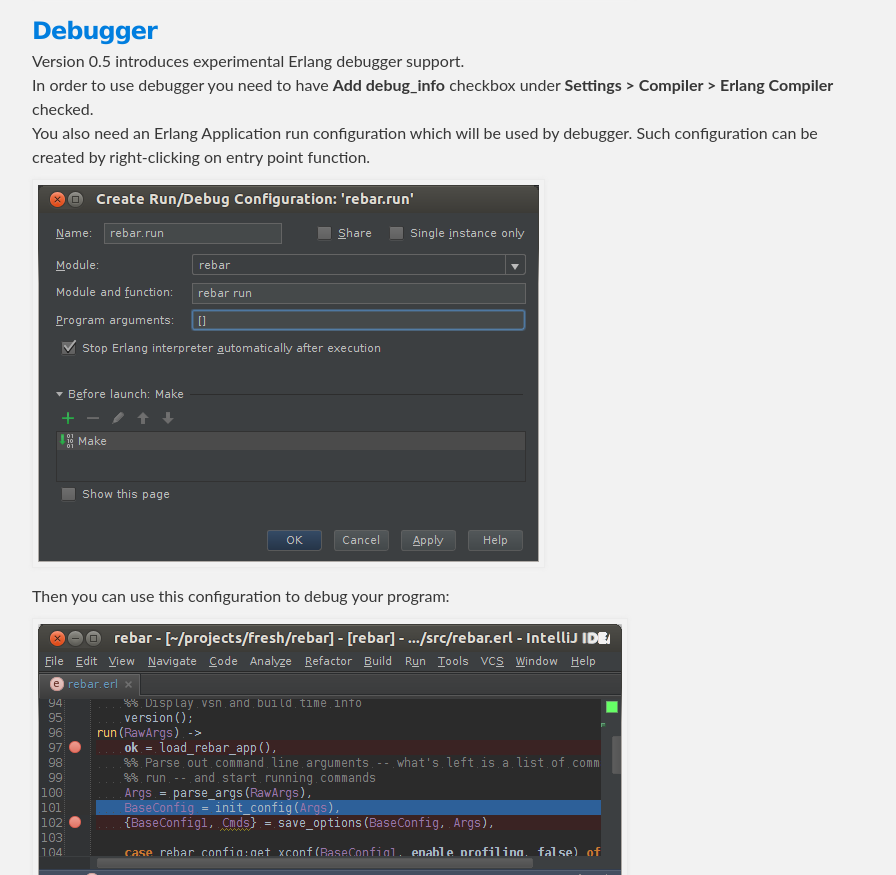
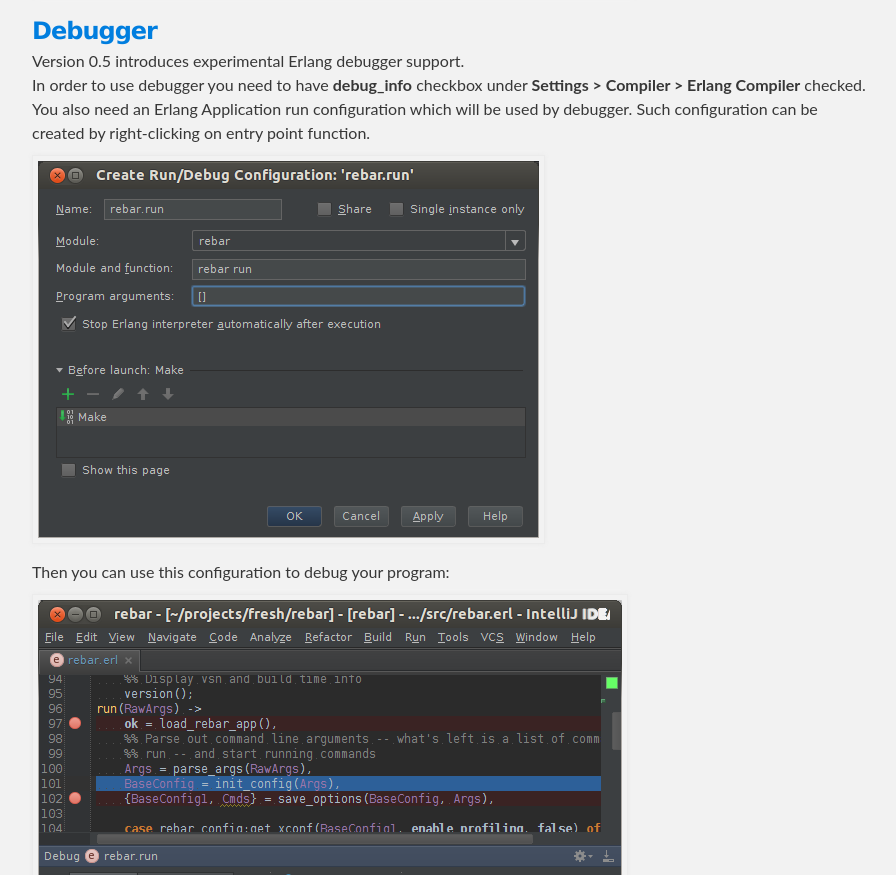
Before and after one commit to ignatov/intellij-erlang, a plain HTML site: page index.html in a window 1280 px wide. Shown: the part 7052-7927 px from the top of the page, without its empty margins (188-1084 px from the left). Drawn offline with Linux system fonts and the light colour scheme.

Commit message:
small fix

```diff
--- a/index.html
+++ b/index.html
@@ -147,7 +147,7 @@
 
           <div>
 	     Version 0.5 introduces experimental Erlang debugger support.<br/>
-	     In order to use debugger you need to have <strong>Add debug_info</strong> checkbox under <strong>Settings > Compiler > Erlang Compiler</strong> checked.<br/>
+	     In order to use debugger you need to have <strong>debug_info</strong> checkbox under <strong>Settings > Compiler > Erlang Compiler</strong> checked.<br/>
 	     You also need an Erlang Application run configuration which will be used by debugger. Such configuration can be created by right-clicking on entry point function.<br/>
 	     <img src="images/debug_run_configuration.png"/><br/>
 	     Then you can use this configuration to debug your program:<br/>
```
